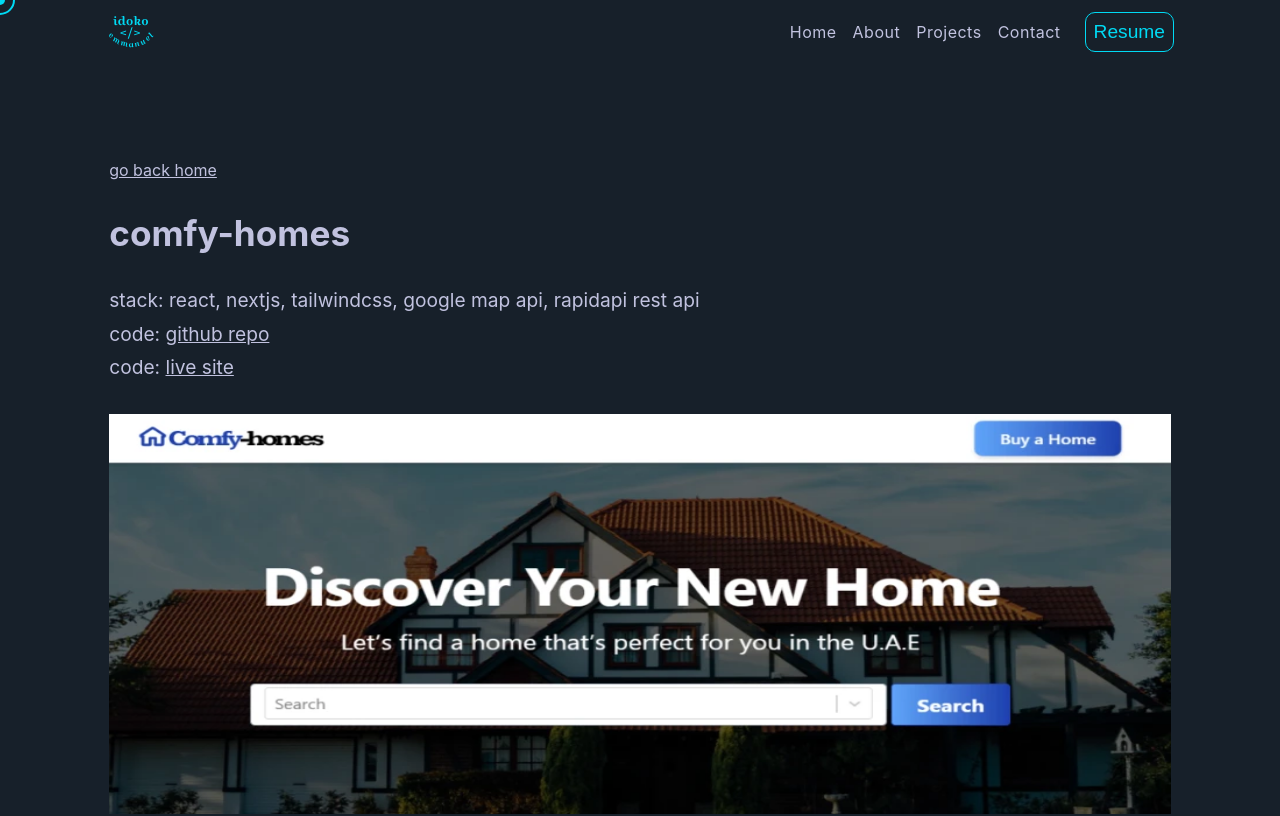
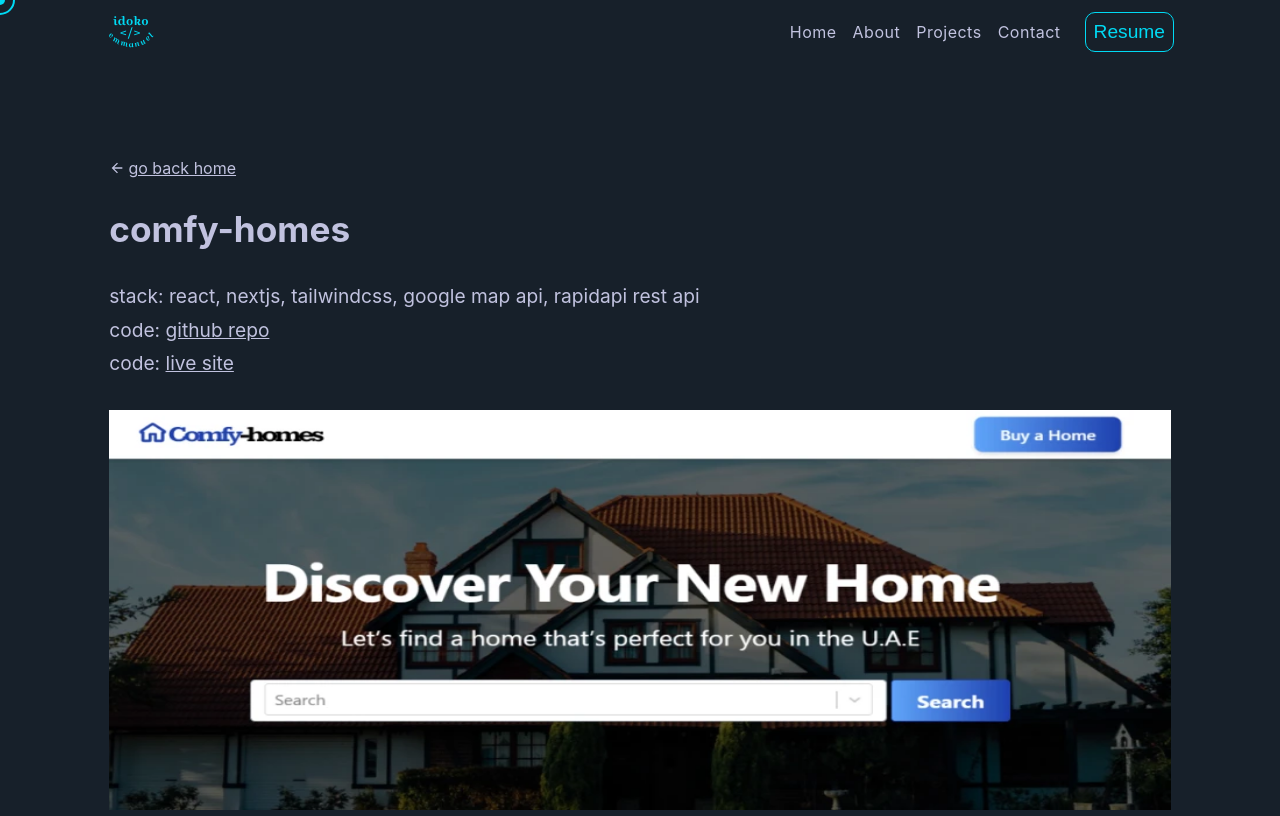
Before and after one commit to idemmanuel001/idoko-emmanuel-portfolio, a Next.js app: page /projects/comfy-homes in a window 1280 px wide. Shown: the top 816 px of the page. Built offline with nearby package versions, Linux system fonts and the light colour scheme.

Commit message:
updated the project page

```diff
--- a/pages/projects/[slug].js
+++ b/pages/projects/[slug].js
@@ -5,6 +5,7 @@ import styled from 'styled-components';
 import fs from 'fs';
 import path from 'path';
 import matter from 'gray-matter';
+import { IoMdArrowBack } from 'react-icons/io';
 
 
 
@@ -25,6 +26,17 @@ const StyledProject = styled.div`
       a{
         text-decoration: underline;
         color: inherit;
+      }
+
+      .back-home{
+        display: flex;
+        align-items: center;
+        height: 1rem;
+
+        span{
+          margin-right: 0.2rem;
+          height: 100%;
+        }
       }
 
 
@@ -54,7 +66,10 @@ const Project = ({ frontmatter, content }) => {
     <StyledProject>
       <Container>
         <Link href='/' passhref>
-          <a>go back home</a>
+          <a className='back-home'>
+            <span><IoMdArrowBack /> </span>
+            go back home
+          </a>
         </Link>
 
         <h2>{title}</h2>
```
